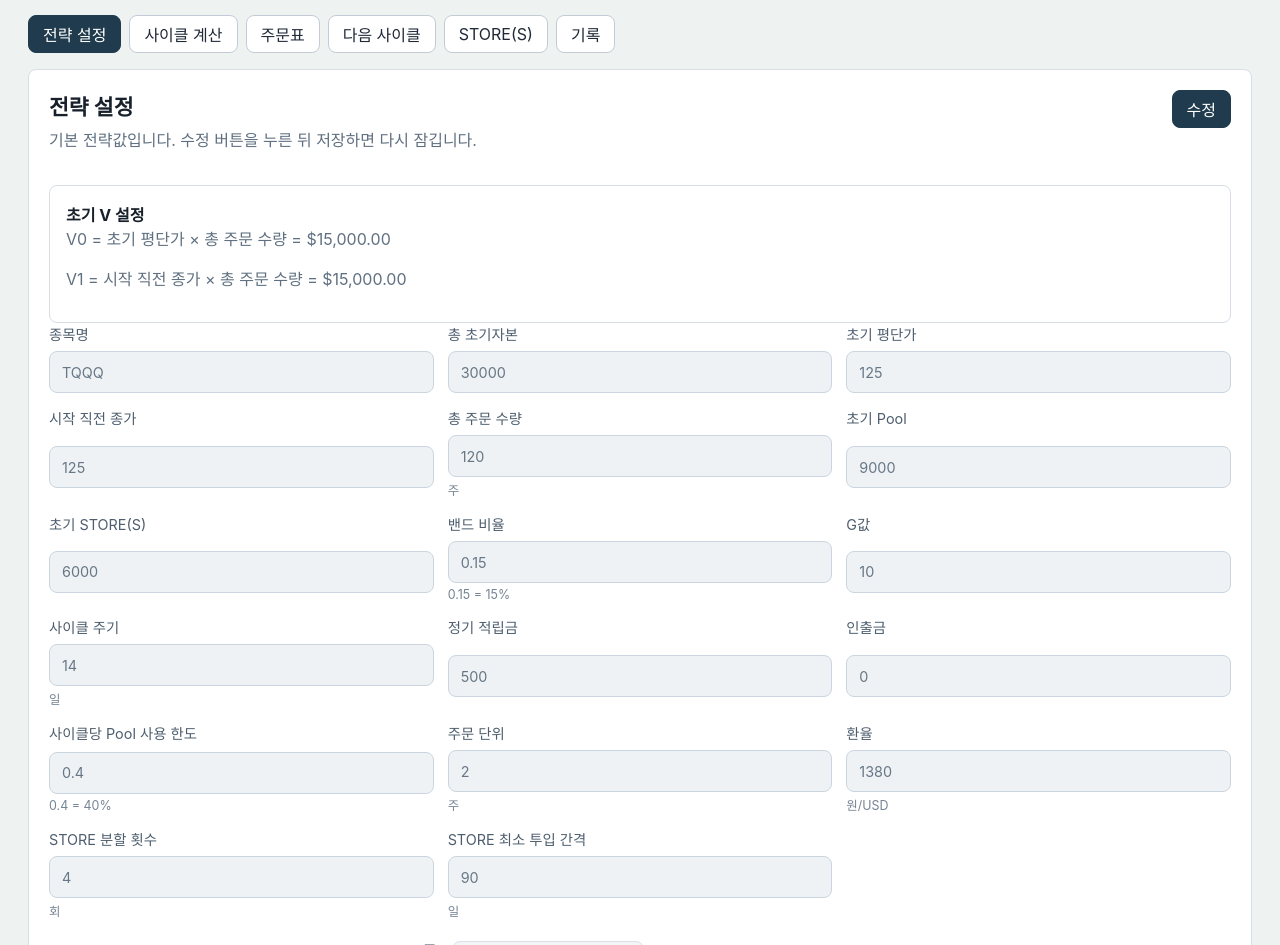
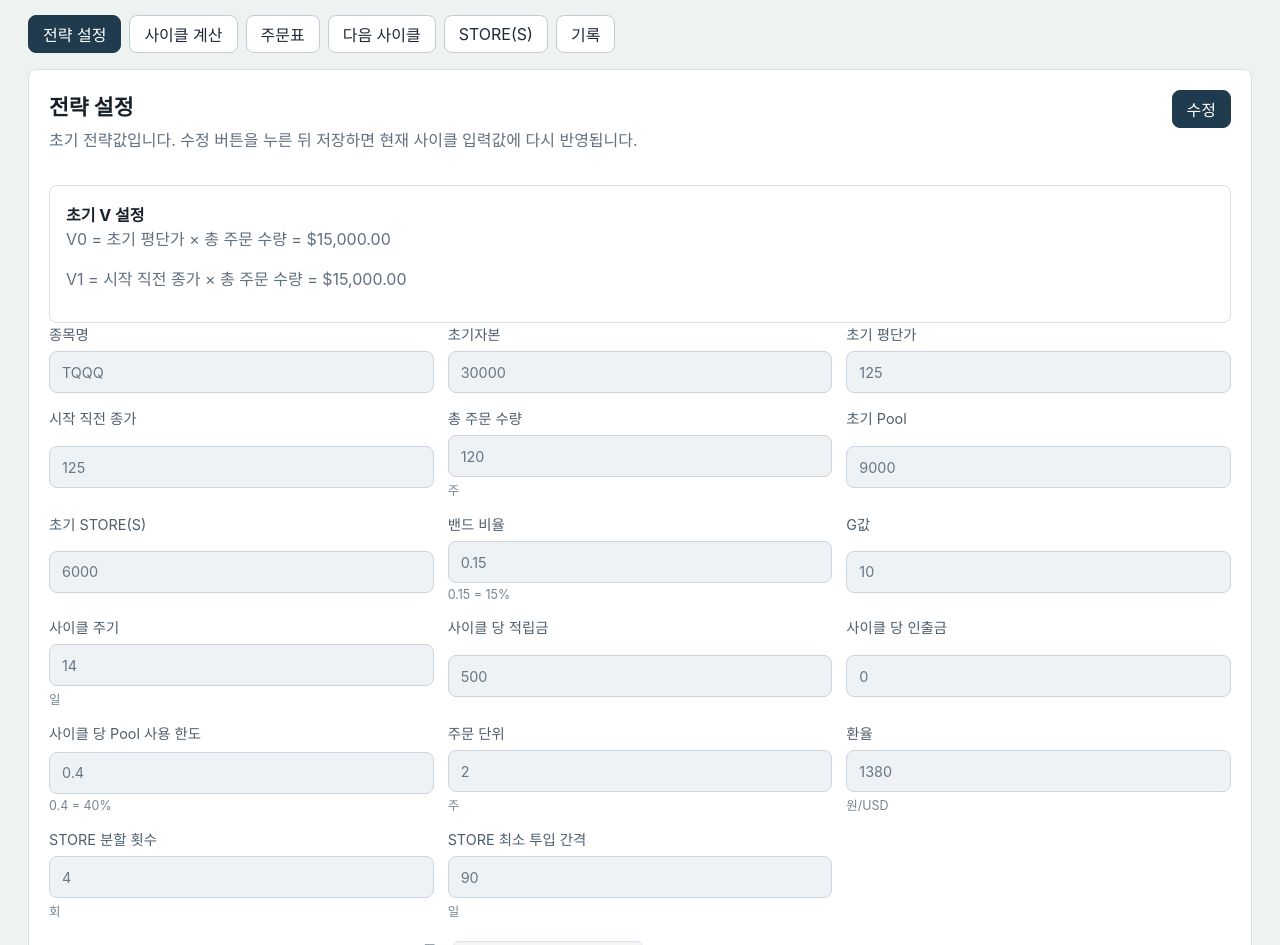
Before and after one commit to bookgoom891/VR-10Years-project, a React (Vite) app: page / in a window 1280 px wide. Shown: the part 623-1568 px from the top of the page. Built offline with nearby package versions, Linux system fonts and the light colour scheme.

Commit message:
Apply cycle cash flows to pool

```diff
--- a/src/components/AdvanceCycle.tsx
+++ b/src/components/AdvanceCycle.tsx
@@ -1,5 +1,5 @@
 import type { AdvancePreview, FillEntry } from "../types";
-import { money, NumberField, price, shares } from "./fields";
+import { money, price, shares } from "./fields";
 
 interface Props {
   fills: FillEntry[];
@@ -157,7 +157,10 @@ export default function AdvanceCycle({
         <span>체결 전 수량 <strong>{shares(preview.sharesBefore)}주</strong></span>
         <span>체결 후 수량 <strong>{shares(preview.sharesAfter)}주</strong></span>
         <span>체결 전 Pool <strong>{money(preview.poolBefore)}</strong></span>
-        <span>체결 후 Pool <strong>{money(preview.poolAfter)}</strong></span>
+        <span>체결 반영 후 Pool <strong>{money(preview.poolAfterFills)}</strong></span>
+        <span>사이클 당 적립금 <strong>{money(preview.contribution)}</strong></span>
+        <span>사이클 당 인출금 <strong>{money(preview.withdrawal)}</strong></span>
+        <span>최종 다음 Pool <strong>{money(preview.poolAfter)}</strong></span>
         <span>이번 사이클 E <strong>{money(preview.endingEquity)}</strong></span>
         <span>다음 V <strong>{money(preview.nextV)}</strong></span>
         <span>다음 하단 밴드 <strong>{money(preview.lowerBand)}</strong></span>
@@ -166,7 +169,7 @@ export default function AdvanceCycle({
 
       <div className="formula-box">
         <strong>확정 기준</strong>
-        <p>매수는 Pool 차감과 수량 증가, 매도는 Pool 증가와 수량 감소로 반영됩니다.</p>
+        <p>체결을 먼저 반영한 뒤, 사이클 당 적립금은 Pool에 추가하고 사이클 당 인출금은 Pool에서 차감합니다.</p>
       </div>
     </section>
   );
--- a/src/components/CycleCalculator.tsx
+++ b/src/components/CycleCalculator.tsx
@@ -25,7 +25,7 @@ export default function CycleCalculator({
       <div className="section-title">
         <h2>사이클 계산</h2>
         <p>
-          E = 사이클 종료 시 TQQQ 가격 × 현재 보유 수량. 필요하면 E 직접 입력을 켤 수 있습니다.
+          E = 사이클 종료 시 TQQQ 가격 × 현재 보유 수량입니다. 필요하면 E를 직접 입력해 계산할 수 있습니다.
         </p>
       </div>
       <div className="form-grid">
@@ -34,7 +34,7 @@ export default function CycleCalculator({
         <NumberField label="사이클 종료 시 TQQQ 가격" value={cycle.endingPrice} step={0.01} onChange={(value) => update("endingPrice", value)} />
         <NumberField label="현재 Pool" value={cycle.currentPool} onChange={(value) => update("currentPool", value)} />
         <NumberField label="현재 STORE(S)" value={cycle.currentStore} onChange={(value) => update("currentStore", value)} />
-        <NumberField label="이번 사이클 정기 적립금" value={cycle.contribution} onChange={(value) => update("contribution", value)} />
+        <NumberField label="이번 사이클 적립금" value={cycle.contribution} onChange={(value) => update("contribution", value)} />
         <NumberField label="이번 사이클 인출금" value={cycle.withdrawal} onChange={(value) => update("withdrawal", value)} />
         <NumberField label="이번 사이클 STORE 투입금" value={cycle.storeInjection} onChange={(value) => update("storeInjection", value)} />
         <NumberField label="현재 환율" value={cycle.exchangeRate} onChange={(value) => update("exchangeRate", value)} suffix="원/USD" />
--- a/src/components/StrategySetup.tsx
+++ b/src/components/StrategySetup.tsx
@@ -34,7 +34,7 @@ export default function StrategySetup({
       <div className="section-title with-actions">
         <div>
           <h2>전략 설정</h2>
-          <p>기본 전략값입니다. 수정 버튼을 누른 뒤 저장하면 다시 잠깁니다.</p>
+          <p>초기 전략값입니다. 수정 버튼을 누른 뒤 저장하면 현재 사이클 입력값에 다시 반영됩니다.</p>
         </div>
         <div className="action-row compact">
           {!isEditing ? (
@@ -56,7 +56,7 @@ export default function StrategySetup({
 
       <div className="form-grid">
         <TextField label="종목명" value={settings.symbol} disabled={!isEditing} onChange={(value) => update("symbol", value)} />
-        <NumberField label="총 초기자본" value={settings.initialCapital} disabled={!isEditing} onChange={(value) => update("initialCapital", value)} />
+        <NumberField label="초기자본" value={settings.initialCapital} disabled={!isEditing} onChange={(value) => update("initialCapital", value)} />
         <NumberField label="초기 평단가" value={settings.initialAveragePrice} disabled={!isEditing} step={0.01} onChange={(value) => update("initialAveragePrice", value)} />
         <NumberField label="시작 직전 종가" value={settings.startClosePrice} disabled={!isEditing} step={0.01} onChange={(value) => update("startClosePrice", value)} />
         <NumberField label="총 주문 수량" value={settings.totalOrderQuantity} disabled={!isEditing} onChange={(value) => update("totalOrderQuantity", value)} suffix="주" />
@@ -65,9 +65,9 @@ export default function StrategySetup({
         <NumberField label="밴드 비율" value={settings.bandRate} disabled={!isEditing} step={0.01} onChange={(value) => update("bandRate", value)} suffix="0.15 = 15%" />
         <NumberField label="G값" value={settings.gValue} disabled={!isEditing} onChange={(value) => update("gValue", value)} />
         <NumberField label="사이클 주기" value={settings.cycleDays} disabled={!isEditing} onChange={(value) => update("cycleDays", value)} suffix="일" />
-        <NumberField label="정기 적립금" value={settings.contribution} disabled={!isEditing} onChange={(value) => update("contribution", value)} />
-        <NumberField label="인출금" value={settings.withdrawal} disabled={!isEditing} onChange={(value) => update("withdrawal", value)} />
-        <NumberField label="사이클당 Pool 사용 한도" value={settings.cyclePoolUseLimit} disabled={!isEditing} step={0.01} onChange={(value) => update("cyclePoolUseLimit", value)} suffix="0.4 = 40%" />
+        <NumberField label="사이클 당 적립금" value={settings.contribution} disabled={!isEditing} onChange={(value) => update("contribution", value)} />
+        <NumberField label="사이클 당 인출금" value={settings.withdrawal} disabled={!isEditing} onChange={(value) => update("withdrawal", value)} />
+        <NumberField label="사이클 당 Pool 사용 한도" value={settings.cyclePoolUseLimit} disabled={!isEditing} step={0.01} onChange={(value) => update("cyclePoolUseLimit", value)} suffix="0.4 = 40%" />
         <NumberField label="주문 단위" value={settings.orderUnit} disabled={!isEditing} onChange={(value) => update("orderUnit", value)} suffix="주" />
         <NumberField label="환율" value={settings.exchangeRate} disabled={!isEditing} onChange={(value) => update("exchangeRate", value)} suffix="원/USD" />
         <NumberField label="STORE 분할 횟수" value={settings.storeSplits} disabled={!isEditing} onChange={(value) => update("storeSplits", value)} suffix="회" />
--- a/src/types.ts
+++ b/src/types.ts
@@ -78,6 +78,9 @@ export interface AdvancePreview {
   sharesBefore: number;
   sharesAfter: number;
   poolBefore: number;
+  poolAfterFills: number;
+  contribution: number;
+  withdrawal: number;
   poolAfter: number;
   endingEquity: number;
   nextV: number;
--- a/src/utils/calculations.ts
+++ b/src/utils/calculations.ts
@@ -165,19 +165,20 @@ export function calculateAdvancePreview(
 ): AdvancePreview {
   const selectedFills = fills.filter((fill) => fill.selected && fill.actualQuantity > 0 && fill.actualPrice > 0);
   let sharesAfter = cycle.shares;
-  let poolAfter = cycle.currentPool;
+  let poolAfterFills = cycle.currentPool;
 
   for (const fill of selectedFills) {
     const value = fill.actualPrice * fill.actualQuantity;
     if (fill.side === "buy") {
       sharesAfter += fill.actualQuantity;
-      poolAfter -= value;
+      poolAfterFills -= value;
     } else {
       sharesAfter -= fill.actualQuantity;
-      poolAfter += value;
+      poolAfterFills += value;
     }
   }
 
+  const poolAfter = poolAfterFills + cycle.contribution - cycle.withdrawal;
   const previewCycle: CycleInput = {
     ...cycle,
     shares: sharesAfter,
@@ -191,6 +192,9 @@ export function calculateAdvancePreview(
     sharesBefore: cycle.shares,
     sharesAfter,
     poolBefore: cycle.currentPool,
+    poolAfterFills,
+    contribution: cycle.contribution,
+    withdrawal: cycle.withdrawal,
     poolAfter,
     endingEquity: result.endingEquity,
     nextV: result.newV,
```
